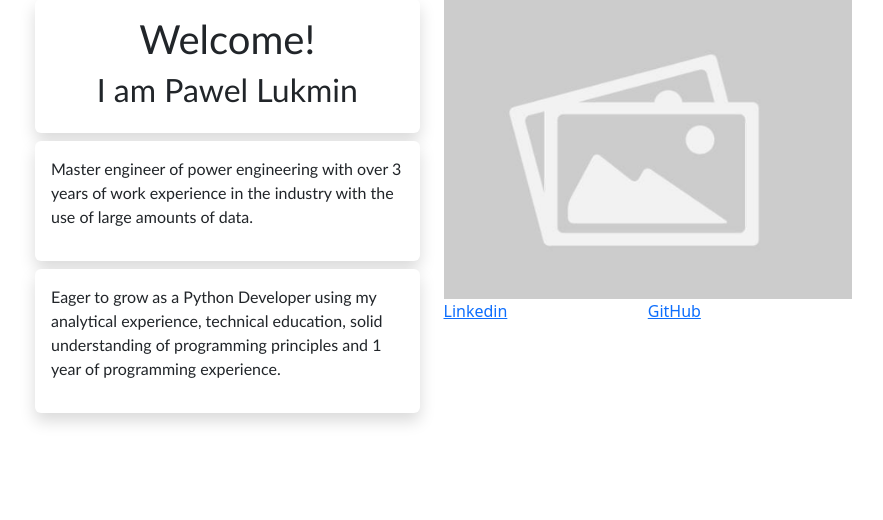
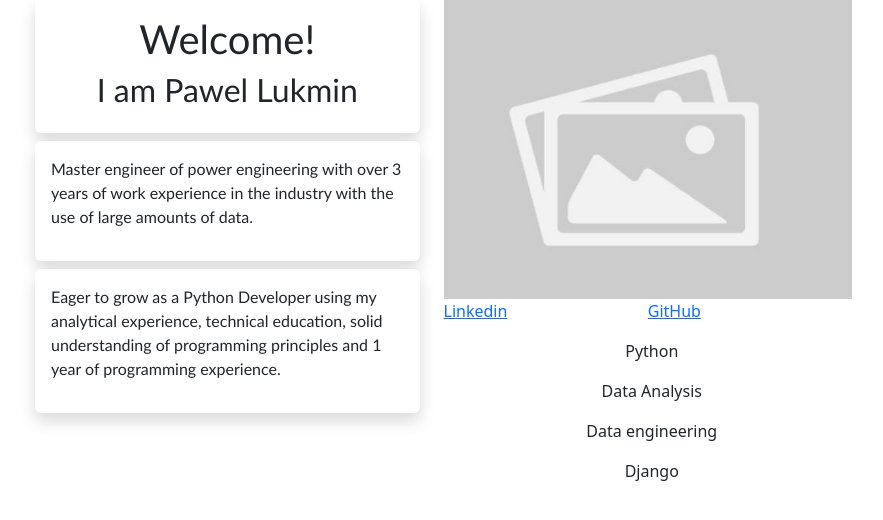
Before and after one commit to Arthemyst/my_portfolio, a Django app: page / in a window 1280 px wide. Shown: the part 136-656 px from the top of the page, without its empty margins (196-1079 px from the left). Run offline with Django 4.2, Linux system fonts and the light colour scheme; some libraries are stand-ins or nearby versions.

Commit message:
Change: Added skills in home page.

```diff
--- a/src/portfolio_app1/templates/portfolio_app1/home.html
+++ b/src/portfolio_app1/templates/portfolio_app1/home.html
@@ -48,7 +48,9 @@
                             programming principles and 1 year of programming experience.</p>
                     </div>
                 </div>
+
             </div>
+
             <div class="feature col">
 
                 <img src="{% static 'images/placeholder.png' %}" wight=300 height=300>
@@ -61,8 +63,17 @@
                         <a target="_blank" href="https://github.com/Arthemyst">GitHub</a>
                     </div>
                 </div>
+
+                <div class="py-3 text-center">
+                    <ul>
+                        <p>Python</p>
+                        <p>Data Analysis</p>
+                        <p>Data engineering</p>
+                        <p>Django</p>
+                    </ul>
+                </div>
+
             </div>
-
         </div>
     </main>
 </body>
```
